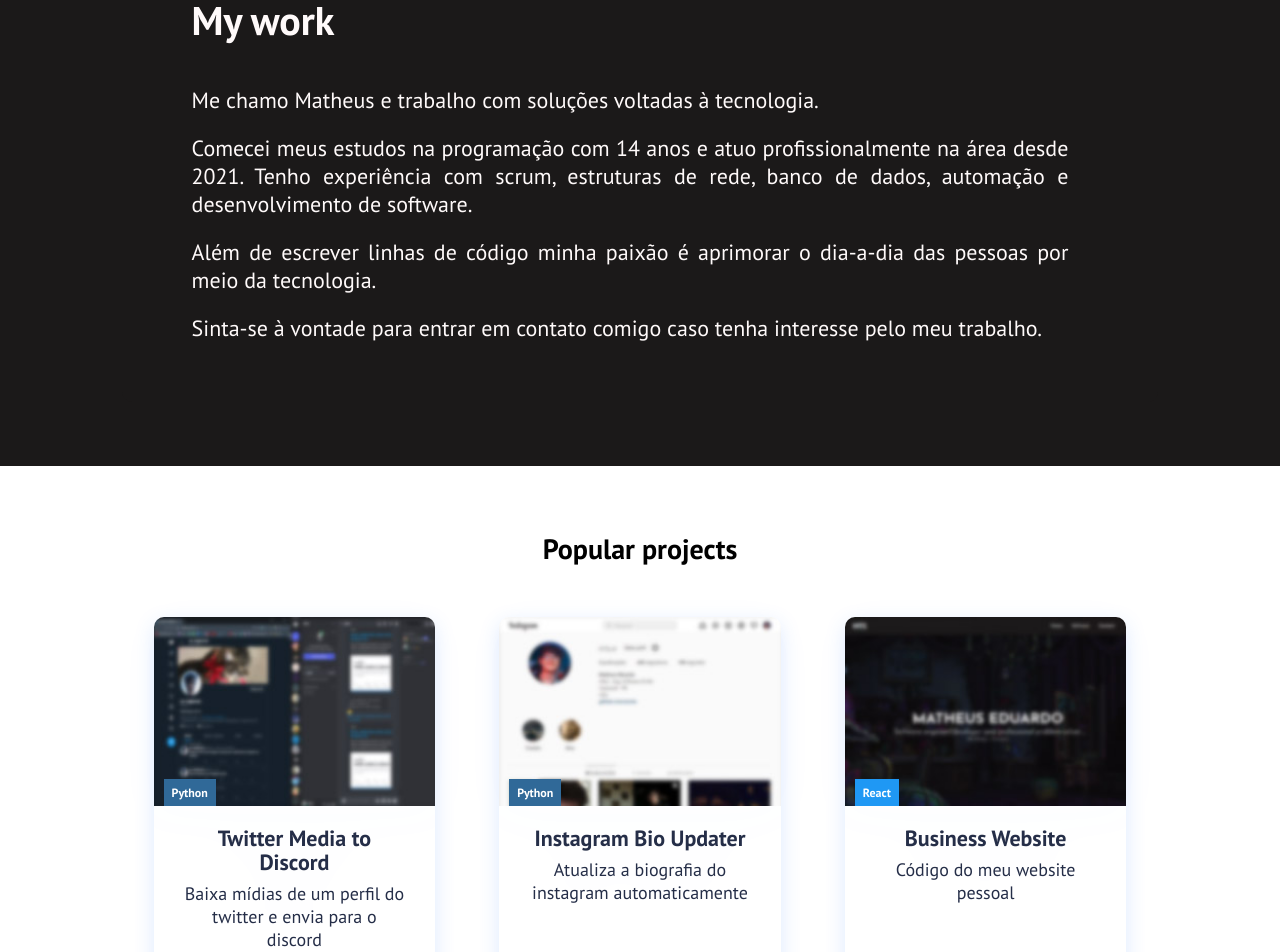
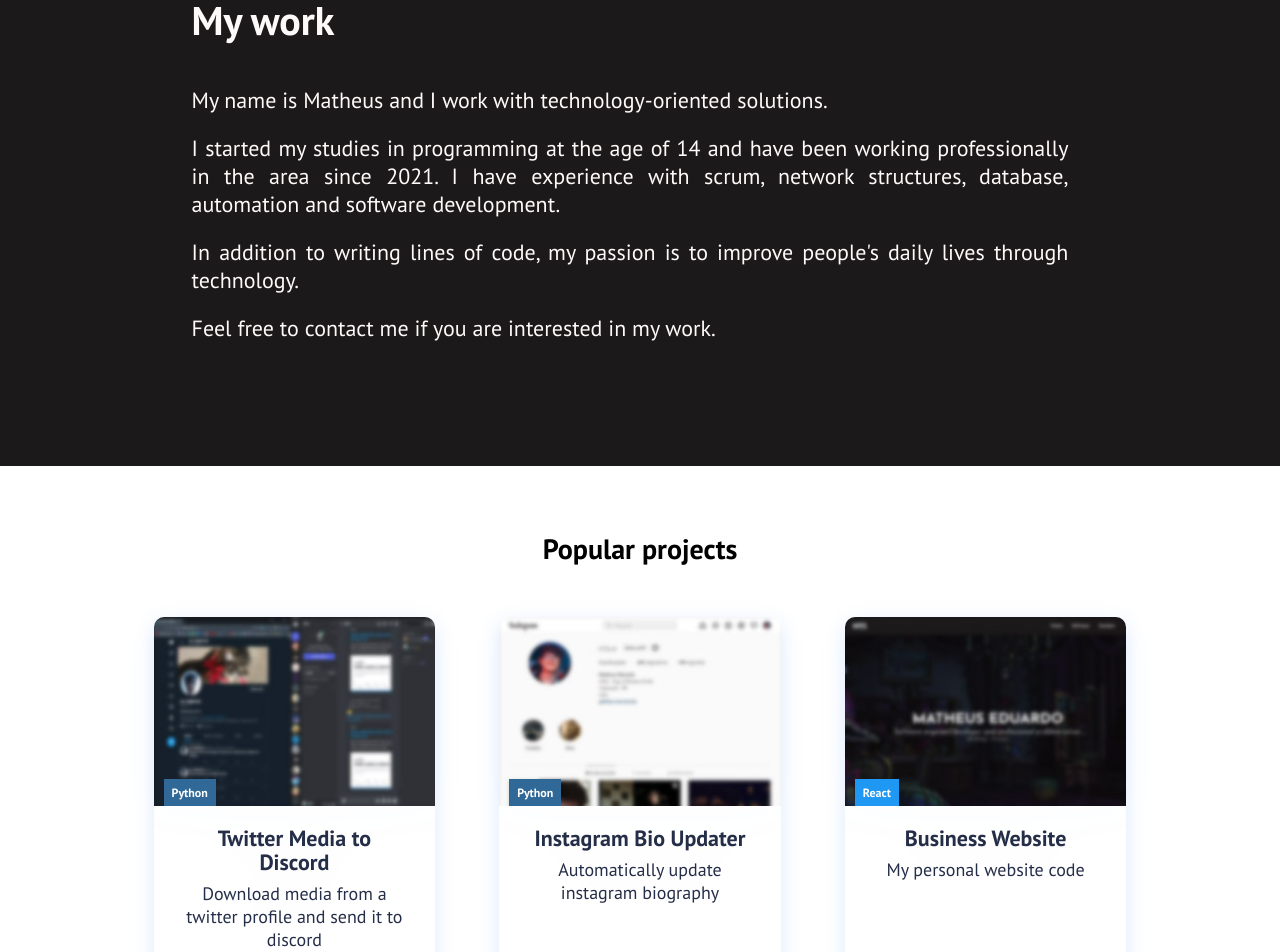
Before and after one commit to euMts/euMts.github.io, a React (Create React App) app: page / in a window 1280 px wide. Shown: the part 920-1872 px from the top of the page. Built offline with nearby package versions, Linux system fonts and the light colour scheme.

Commit message:
Updated info

```diff
--- a/src/components/About.js
+++ b/src/components/About.js
@@ -13,16 +13,15 @@ function About() {
                   <div className='about__right'>
                     <h1>My work</h1>
                     <h2>
-                    Me chamo Matheus e trabalho com soluções voltadas à tecnologia.
+                    My name is Matheus and I work with technology-oriented solutions.
                     </h2>
                     <h3>
-                    Comecei meus estudos na programação com 14 anos e atuo profissionalmente na área desde 2021. Tenho experiência com scrum, estruturas de rede, banco de dados, automação e desenvolvimento de software.
+                    I started my studies in programming at the age of 14 and have been working professionally in the area since 2021. I have experience with scrum, network structures, database, automation and software development.
                     </h3>
                     <h3>
-                    Além de escrever linhas de código minha paixão é aprimorar o dia-a-dia das pessoas por meio da tecnologia.
-                    </h3>
+                    In addition to writing lines of code, my passion is to improve people's daily lives through technology.                    </h3>
                     <h3>
-                    Sinta-se à vontade para entrar em contato comigo caso tenha interesse pelo meu trabalho.
+                    Feel free to contact me if you are interested in my work.
                     </h3>
                   </div>
               </div>
--- a/src/components/Cards.js
+++ b/src/components/Cards.js
@@ -19,21 +19,21 @@ function Cards() {
                     <CardItem
                     src={image01}
                     text="Twitter Media to Discord"
-                    text2="Baixa mídias de um perfil do twitter e envia para o discord"
+                    text2="Download media from a twitter profile and send it to discord"
                     label='Python'
                     lang='Python'
                     url='https://github.com/euMts/twitter_media_to_discord' />
                     <CardItem
                     src={image02}
                     text="Instagram Bio Updater"
-                    text2="Atualiza a biografia do instagram automaticamente"
+                    text2="Automatically update instagram biography"
                     label='Python'
                     lang='Python'
                     url='https://github.com/euMts/instagram_bio_updater' />
                     <CardItem
                     src={image06}
                     text="Business Website"
-                    text2="Código do meu website pessoal"
+                    text2="My personal website code"
                     label='React'
                     lang='React'
                     url='https://github.com/euMts/euMts.github.io' />
--- a/src/components/InputForm.js
+++ b/src/components/InputForm.js
@@ -7,7 +7,7 @@ export default function InputForm() {
     const [message, setMessage] = useState('');
 
     function sendMail() {
-        alert("Estamos trabalhando nisso, sua mensagem não pode ser enviada no momento.")
+        alert("We're working on it, your message can't be sent right now.")
     };
 
     return (
```
